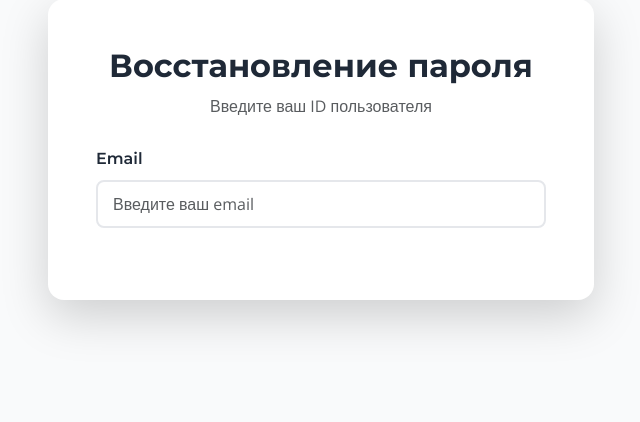
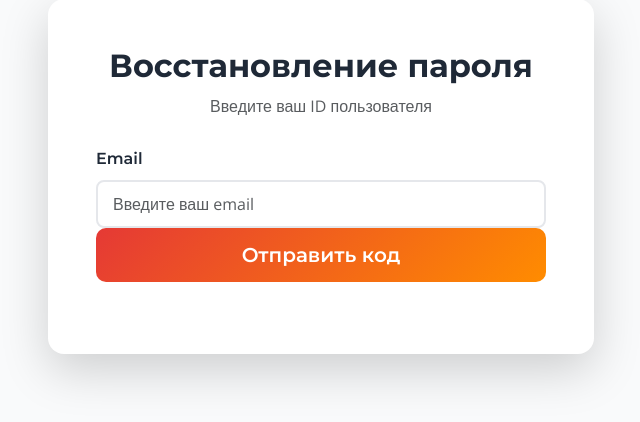
Before and after one commit to sta4888/django-store-service, a Django app: page /accounts/forgot-password/ in a window 1280 px wide. Shown: the part 129-551 px from the top of the page, without its empty margins (319-959 px from the left). Run offline with Django 5.2, Linux system fonts and the light colour scheme; parts of the project's set-up code (start-up, migrations or seed data) failed here and were passed over.

Commit message:
0.0.1.41.4 - recover password view

```diff
--- a/templates/accounts/forgot_password.html
+++ b/templates/accounts/forgot_password.html
@@ -22,8 +22,12 @@
                                 {{ form.email.errors }}
                             </div>
                         {% endif %}
+                        <div class="d-grid">
+                            <button type="submit" class="btn btn-gradient btn-lg">
+                                Отправить код
+                            </button>
+                        </div>
                     </div>
-
 
                 </div>
             </div>
```
